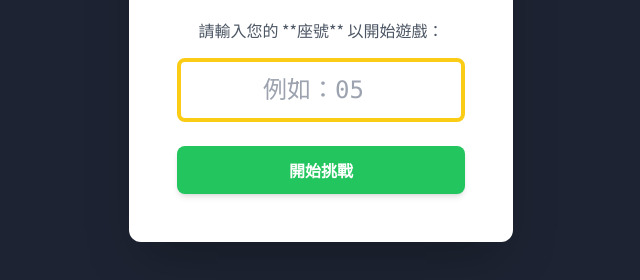
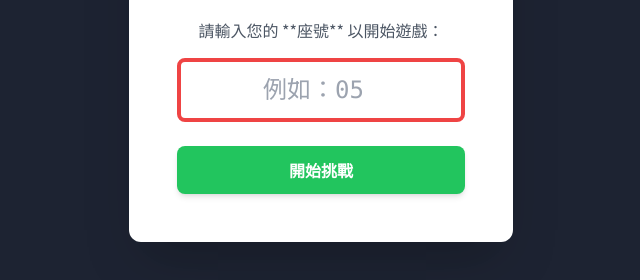
Before and after one commit to sealyty/KFES-508, a plain HTML site: page index.html in a window 1280 px wide. Both pictures are taken after a click on the button "開始挑戰". Shown: the part 324-604 px from the top of the page, without its empty margins (319-959 px from the left). Drawn offline with nearby package versions, Linux system fonts and the light colour scheme.

Commit message:
Fix: 修正登入按鈕點擊事件
更新 authenticateAndStartGame 函數，確保按鈕點擊能正確觸發。

```diff
--- a/index.html
+++ b/index.html
@@ -580,8 +580,17 @@
         // 登入並開始遊戲 (已修改為本地模式)
         async function authenticateAndStartGame() {
             const input = seatNumberInput.value.trim();
+
+            // 移除舊的錯誤邊框類別
+            seatNumberInput.classList.remove('border-red-500');
+            seatNumberInput.classList.add('border-yellow-400'); // 恢復正常邊框
+
             if (!input || isNaN(parseInt(input)) || parseInt(input) <= 0) {
-                // 由於不能使用 alert()，這裡將使用 console.error 或其他 UI 提示
+                // 驗證失敗：給予視覺錯誤提示
+                seatNumberInput.classList.remove('border-yellow-400');
+                seatNumberInput.classList.add('border-red-500');
+
+                // 由於不能使用 alert()，這裡將使用 console.error
                 console.error("請輸入有效的座號 (正整數)。");
                 return;
             }
@@ -608,6 +617,7 @@
             // 允許按 Enter 鍵登入
             seatNumberInput.addEventListener('keypress', (e) => {
                 if (e.key === 'Enter') {
+                    e.preventDefault(); // 阻止 Enter 鍵的預設行為 (如表單提交)
                     authenticateAndStartGame();
                 }
             });
@@ -631,3 +641,6 @@
             loginScreen.classList.remove('hidden');
             gameMainContent.classList.add('hidden');
         });
+    </script>
+</body>
+</html>
```
